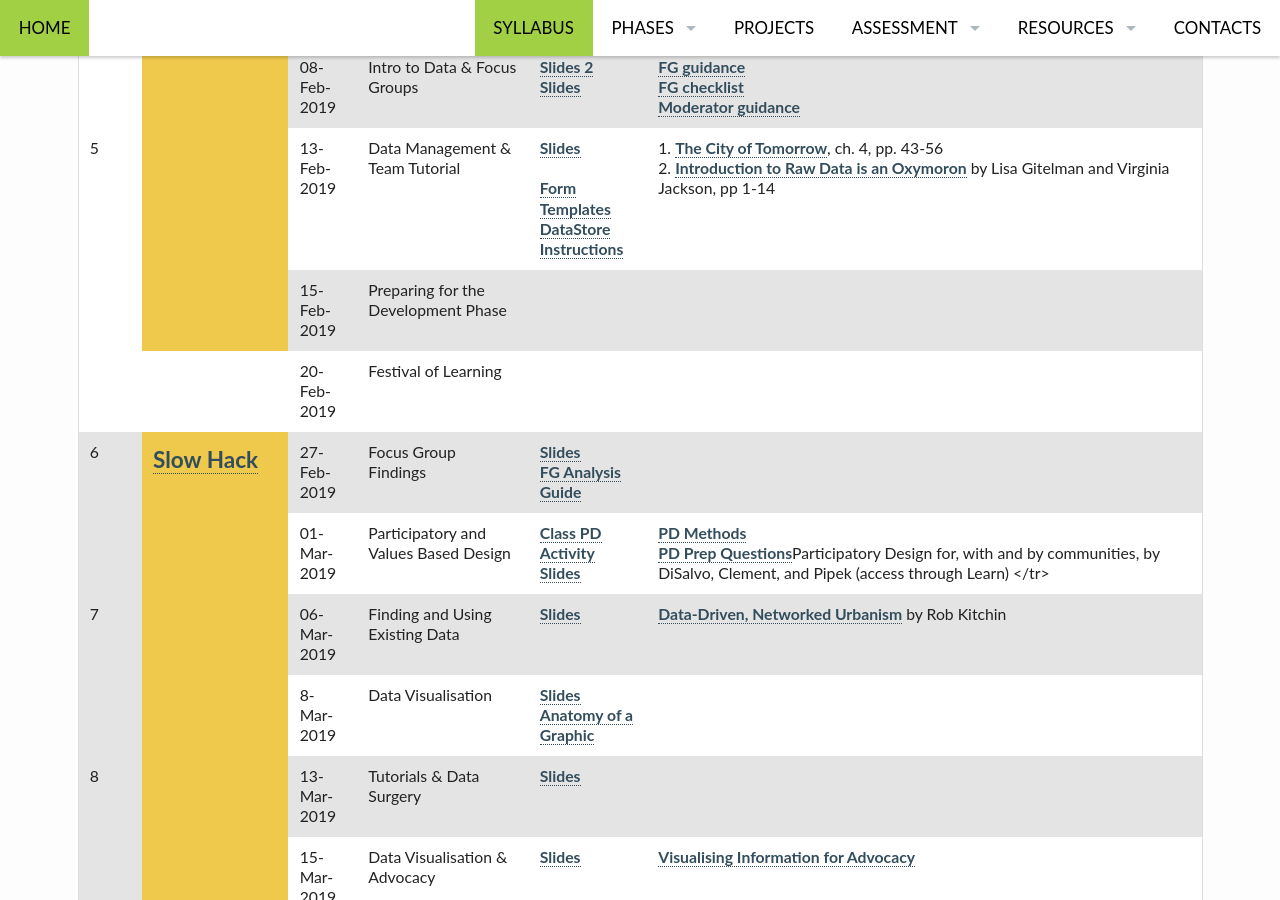
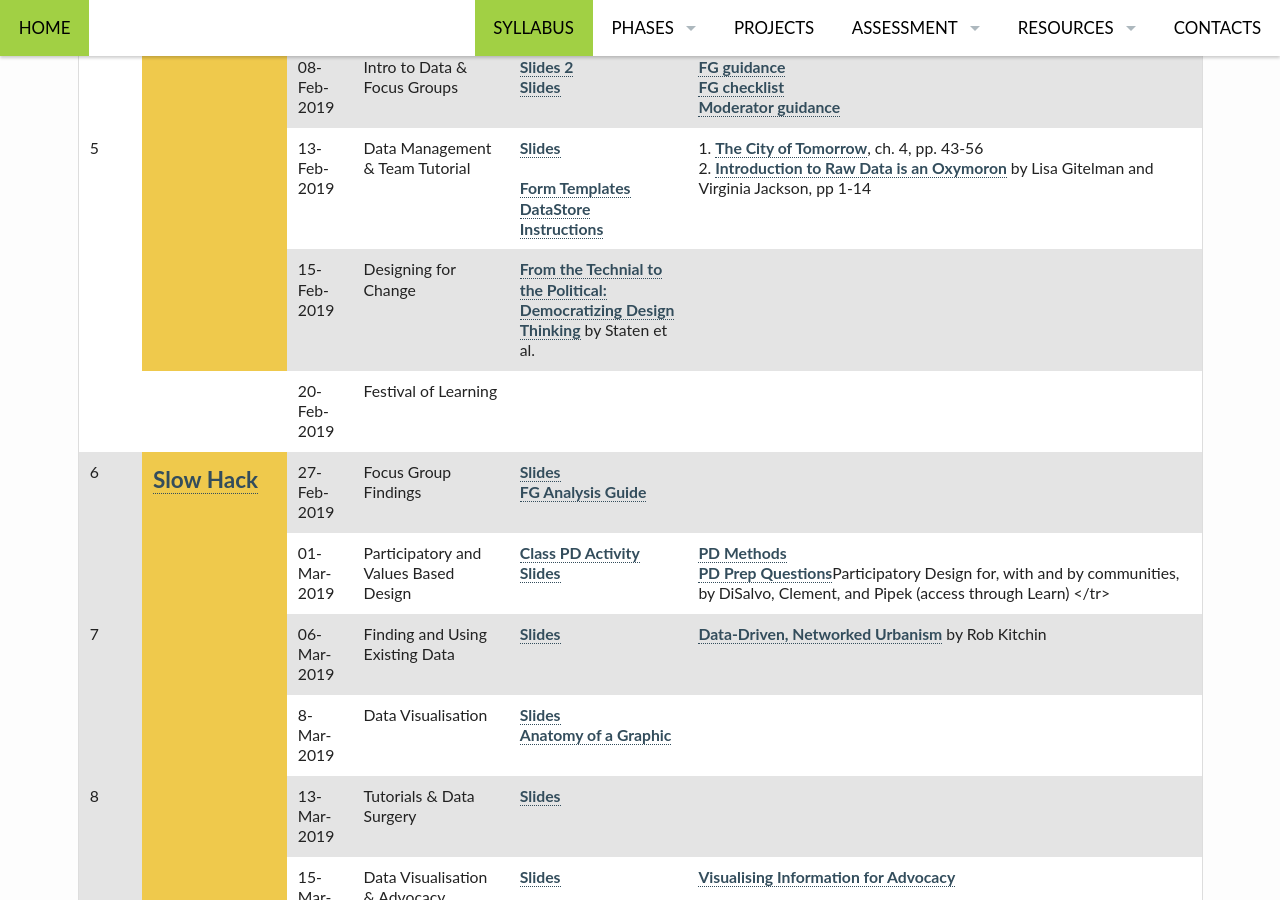
Before and after one commit to edinburghlivinglab/ddc, a Jekyll site: the page built from pages/syllabus.md, in a window 1280 px wide and 900 px high, scrolled down 1471 px. Built offline with Jekyll 4.4.1, drawn with Linux system fonts in a browser that asks for light colours.

Commit message:
Update syllabus.md

```diff
--- a/pages/syllabus.md
+++ b/pages/syllabus.md
@@ -168,8 +168,8 @@ permalink: "/syllabus/"
             </tr>
             <tr>
                 <td>15-Feb-2019</td>
-                <td>Preparing for the Development Phase</td>
-                <td>&nbsp;
+                <td>Designing for Change</td>
+         <td><a href="https://www.researchgate.net/publication/306107677_From_the_Technical_to_the_Political_Democratizing_Design_Thinking">From the Technial to the Political: Democratizing Design Thinking</a> by Staten et al.
                 </td>
                 <td> </td>
             </tr>
```
